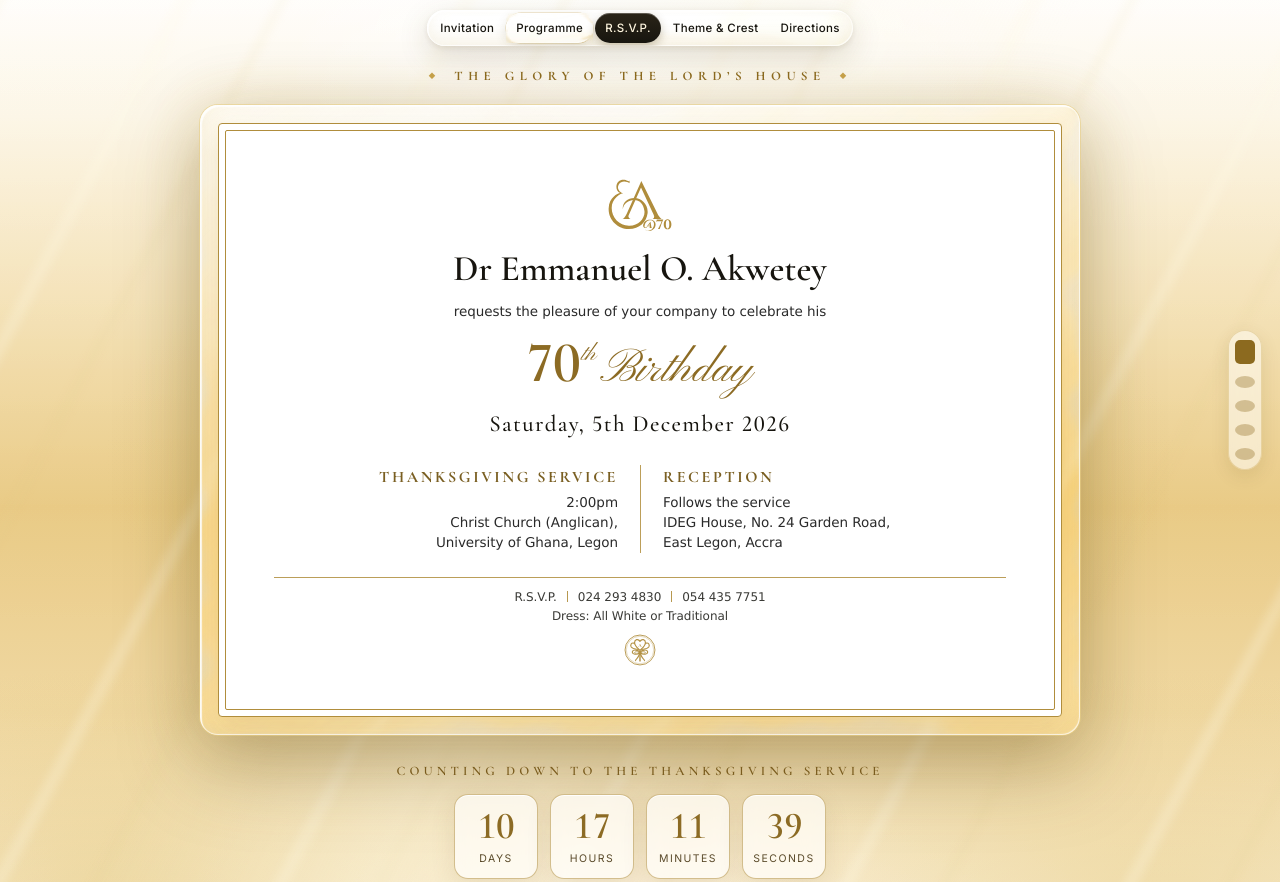
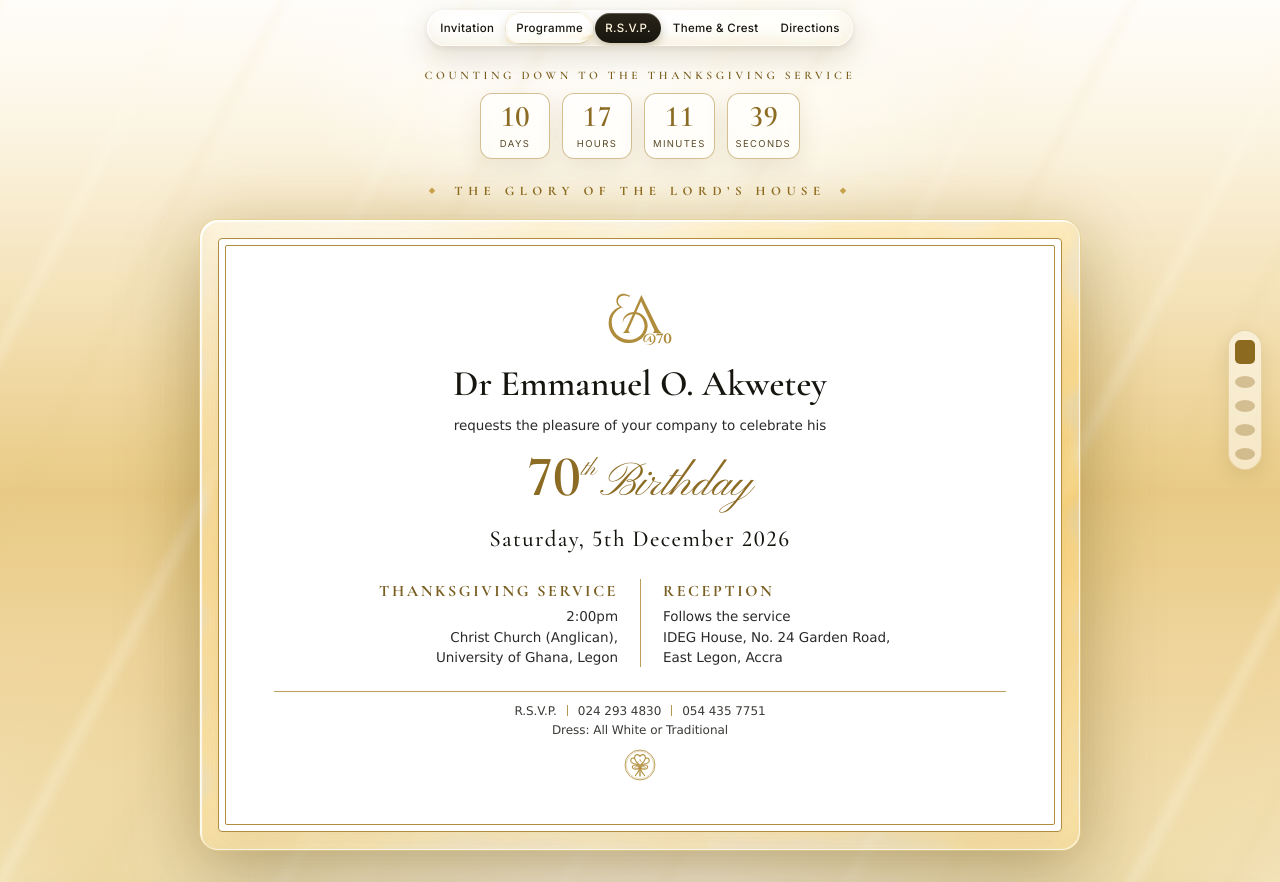
Before and after one commit to aaemmanuel-created/akwetey70, a plain HTML site: page index.html in a window 1280 px wide. Shown: the top 882 px of the page. Drawn offline with Linux system fonts and the light colour scheme.

Commit message:
Move countdown above the invitation card
Co-Authored-By: Claude Opus 5.5 <noreply@anthropic.com>
Claude-Session: https://claude.ai/code/session_01BPU9r2tjw9xNL4Wc5Qr7SK

```diff
--- a/index.html
+++ b/index.html
@@ -480,6 +480,12 @@ header .inv .foot .seal .crest{width:30px!important;margin:0 auto!important;disp
 @media (max-width:600px){.cd{margin-top:20px}.cd-cap{font-size:11px;letter-spacing:.22em}.cd-row{gap:8px}.cd-u{min-width:0;width:72px;padding:10px 4px 8px;border-radius:12px}.cd-u b{font-size:30px}.cd-u span{font-size:9px;letter-spacing:.1em}}
 @media (max-width:360px){.cd-u{width:64px}.cd-u b{font-size:26px}}
 .ros-tbc{margin:10px 0 4px;font-family:"Cormorant Garamond",Georgia,serif;font-style:italic;font-size:17px;color:#7A5C1E;text-align:center}
+header .cd{margin:0 auto 22px}
+header .cd-cap{margin-bottom:8px;font-size:11.5px}
+header .cd-u{min-width:70px;padding:8px 8px 7px;border-radius:12px}
+header .cd-u b{font-size:30px}
+header .cd-u span{margin-top:4px;font-size:9.5px}
+@media (max-width:600px){header .cd{margin-bottom:16px}header .cd-cap{font-size:10px;letter-spacing:.18em}header .cd-u{width:64px;padding:7px 4px 6px}header .cd-u b{font-size:25px}header .cd-u span{font-size:8.5px}}
 </style>
 <script>document.documentElement.classList.add("js");if(window.top!==window.self&&/\.github\.io$/.test(location.hostname)){document.documentElement.style.display="none"}</script>
 </head>
@@ -491,6 +497,11 @@ header .inv .foot .seal .crest{width:30px!important;margin:0 auto!important;disp
 <header id="invitation">
 <svg width="0" height="0" style="position:absolute" aria-hidden="true" focusable="false"><filter id="liquid-bend" x="0%" y="0%" width="100%" height="100%" color-interpolation-filters="sRGB"><feTurbulence type="fractalNoise" baseFrequency="0.008 0.012" numOctaves="2" seed="7" result="noise"></feTurbulence><feGaussianBlur in="noise" stdDeviation="2.5" result="soft"></feGaussianBlur><feDisplacementMap in="SourceGraphic" in2="soft" scale="80" xChannelSelector="R" yChannelSelector="G"></feDisplacementMap></filter><filter id="liquid-lens" x="0%" y="0%" width="100%" height="100%" color-interpolation-filters="sRGB"><feTurbulence type="fractalNoise" baseFrequency="0.02 0.05" numOctaves="1" seed="3" result="n"></feTurbulence><feGaussianBlur in="n" stdDeviation="1.5" result="s"></feGaussianBlur><feDisplacementMap in="SourceGraphic" in2="s" scale="26" xChannelSelector="R" yChannelSelector="G"></feDisplacementMap></filter></svg>
 <span class="rays" aria-hidden="true"></span>
+<div class="cd" id="countdown" role="timer" aria-label="Countdown to the Thanksgiving Service">
+<p class="cd-cap">Counting down to the Thanksgiving Service</p>
+<div class="cd-row"><div class="cd-u"><b id="cdD">--</b><span>Days</span></div><div class="cd-u"><b id="cdH">--</b><span>Hours</span></div><div class="cd-u"><b id="cdM">--</b><span>Minutes</span></div><div class="cd-u"><b id="cdS">--</b><span>Seconds</span></div></div>
+</div>
+<script>(function(){var t=Date.UTC(2026,11,5,14,0,0),end=Date.UTC(2026,11,5,22,0,0),el=document.getElementById('countdown');if(!el)return;var cap=el.querySelector('.cd-cap'),row=el.querySelector('.cd-row'),D=document.getElementById('cdD'),H=document.getElementById('cdH'),M=document.getElementById('cdM'),S=document.getElementById('cdS');function p(n){return(n<10?'0':'')+n}function tick(){var now=Date.now(),d=t-now;if(d<=0){row.style.display='none';cap.textContent=now<end?'The celebration is under way today':'Thank you for celebrating with us';clearInterval(iv);return}var s=Math.floor(d/1000);D.textContent=Math.floor(s/86400);H.textContent=p(Math.floor(s%86400/3600));M.textContent=p(Math.floor(s%3600/60));S.textContent=p(s%60)}var iv=setInterval(tick,1000);tick()})();</script>
 <p class="royal-k">The Glory of the Lord’s House</p>
 <div class="panel glass" id="glassPanel"><span class="lg-bend" aria-hidden="true"></span><span class="lg-tint" aria-hidden="true"></span><span class="lg-shine" aria-hidden="true"></span>
 <div class="lg-content">
@@ -546,11 +557,6 @@ header .inv .foot .seal .crest{width:30px!important;margin:0 auto!important;disp
 </div></div>
 </div>
 </div>
-<div class="cd" id="countdown" role="timer" aria-label="Countdown to the Thanksgiving Service">
-<p class="cd-cap">Counting down to the Thanksgiving Service</p>
-<div class="cd-row"><div class="cd-u"><b id="cdD">--</b><span>Days</span></div><div class="cd-u"><b id="cdH">--</b><span>Hours</span></div><div class="cd-u"><b id="cdM">--</b><span>Minutes</span></div><div class="cd-u"><b id="cdS">--</b><span>Seconds</span></div></div>
-</div>
-<script>(function(){var t=Date.UTC(2026,11,5,14,0,0),end=Date.UTC(2026,11,5,22,0,0),el=document.getElementById('countdown');if(!el)return;var cap=el.querySelector('.cd-cap'),row=el.querySelector('.cd-row'),D=document.getElementById('cdD'),H=document.getElementById('cdH'),M=document.getElementById('cdM'),S=document.getElementById('cdS');function p(n){return(n<10?'0':'')+n}function tick(){var now=Date.now(),d=t-now;if(d<=0){row.style.display='none';cap.textContent=now<end?'The celebration is under way today':'Thank you for celebrating with us';clearInterval(iv);return}var s=Math.floor(d/1000);D.textContent=Math.floor(s/86400);H.textContent=p(Math.floor(s%86400/3600));M.textContent=p(Math.floor(s%3600/60));S.textContent=p(s%60)}var iv=setInterval(tick,1000);tick()})();</script>
 <a class="cue" href="#programme"><i></i>Scroll</a>
 </header>
 <nav class="dots" aria-label="Page sections"></nav>
```
